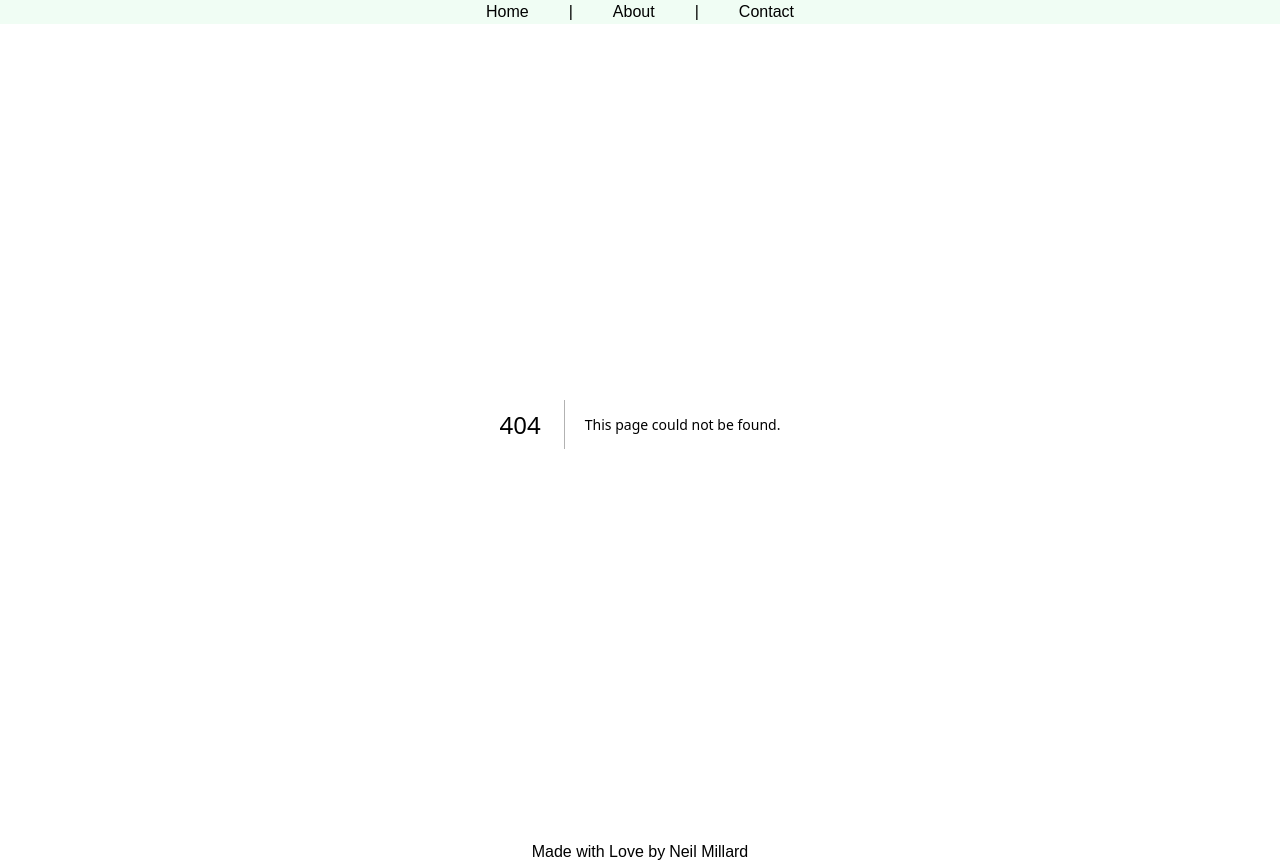
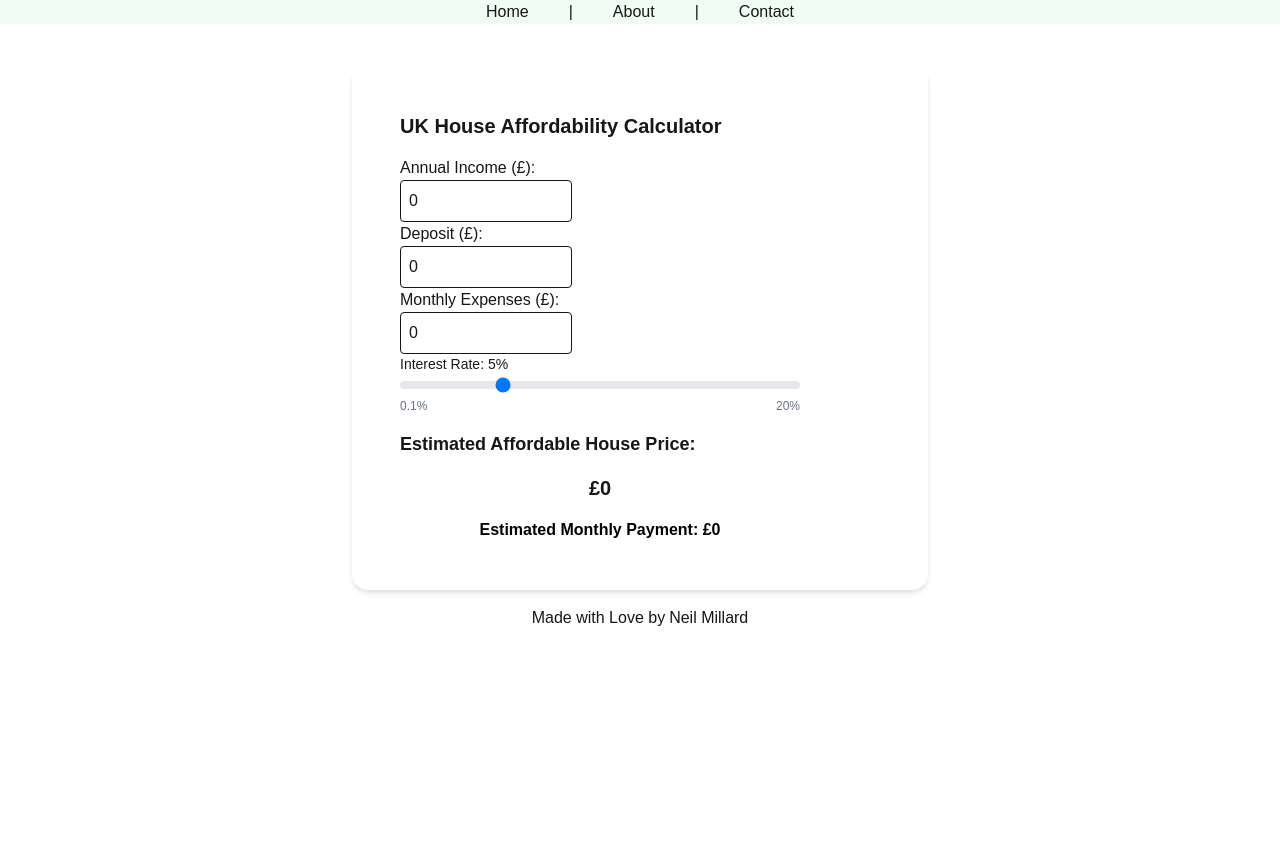
Before and after one commit to neilmillard/tools-budget, a Next.js app: page /afford in a window 1280 px wide. Before the commit this address had no page. After the commit the page ends 800 px from the top, so only its background shows below. Built offline with nearby package versions, Linux system fonts and the light colour scheme.

Commit message:
Add Mortgage Affordability

```diff
--- /dev/null
+++ b/src/app/afford/page.tsx
@@ -0,0 +1,7 @@
+import AffordabilityCalculator from "@/app/components/AffordabilityCalculator";
+
+export default function Afford() {
+    return (
+        <AffordabilityCalculator />
+    )
+}
--- /dev/null
+++ b/src/app/components/AffordabilityCalculator.tsx
@@ -0,0 +1,106 @@
+'use client';
+
+import React, {ChangeEvent, useEffect, useState} from "react";
+import {SliderInput} from "@/app/components/SliderInput";
+
+export default function AffordabilityCalculator() {
+    const defaultInterestRate: number = 5.0
+    const [income, setIncome] = useState(0);
+    const [deposit, setDeposit] = useState(0);
+    const [expenses, setExpenses] = useState(0);
+    const [interestRate, setInterestRate] = useState(defaultInterestRate); // Default interest rate
+    const [monthlyPayment, setMonthlyPayment] = useState(0);
+    const [maxed, setMaxed] = React.useState<boolean>(false);
+    const [result, setResult] = useState("");
+
+    useEffect(() => {
+        calculateAffordability();
+    }, [income, deposit, expenses, interestRate]);
+
+    const calculateAffordability = () => {
+        const payments = 25 * 12;
+        const maxMortgage = income * 4.5; // Adjust based on interest rate
+        // Monthly interest rate
+        const monthlyRate = interestRate / 100 / 12;
+        const x = Math.pow(1 + monthlyRate, payments);
+        const monthlyPayment = ((maxMortgage * x * monthlyRate) / (x - 1));
+        // find max mortgage payment
+        const maxMonthlyPayment = (income / 12) - expenses;
+        if (monthlyPayment > maxMonthlyPayment) {
+            if (maxMonthlyPayment < 0){
+                setResult("Too Many Expenses");
+                setMonthlyPayment(0)
+                return
+            }
+            // P = PMT × [1 - (1 + r)^(-n)] ÷ r
+            const maxMonthMortgage = maxMonthlyPayment * ((1 - Math.pow(1 + monthlyRate, -payments)) / monthlyRate);
+
+            setResult("£" + (maxMonthMortgage + deposit).toFixed(0));
+            setMonthlyPayment(+maxMonthlyPayment.toFixed(2))
+            setMaxed(true);
+        } else {
+            setResult("£" + (maxMortgage + deposit).toFixed(0));
+            setMonthlyPayment(+monthlyPayment.toFixed(2));
+            setMaxed(false);
+        }
+    };
+
+    const handleInterestRateChange = (e: ChangeEvent<HTMLInputElement>): void => {
+        const value = parseFloat(e.target.value);
+        setInterestRate(value);
+    };
+
+    return (
+        <div className="max-w-xl mx-auto p-6 bg-white rounded-2xl shadow-md mt-10">
+            <div className="w-full max-w-md p-6">
+                <h3 className="text-xl font-bold mb-4">UK House Affordability Calculator</h3>
+                <label>Annual Income (£):</label>
+                <input
+                    type="number"
+                    className="flex w-[43%] p-2 border rounded"
+                    placeholder="Enter your income"
+                    value={income}
+                    onChange={(e) => setIncome(Number(e.target.value))}
+                />
+                <label>Deposit (£):</label>
+                <input
+                    type="number"
+                    className="flex w-[43%] p-2 border rounded"
+                    placeholder="Enter your deposit"
+                    value={deposit}
+                    onChange={(e) => setDeposit(Number(e.target.value))}
+                />
+                <label>Monthly Expenses (£):</label>
+                <input
+                    type="number"
+                    className="flex w-[43%] p-2 border rounded"
+                    placeholder="Enter monthly expenses"
+                    value={expenses}
+                    onChange={(e) => setExpenses(Number(e.target.value))}
+                />
+                <SliderInput
+                    label="Interest Rate"
+                    value={interestRate}
+                    onChange={handleInterestRateChange}
+                    min={0.1}
+                    max={20}
+                    step={0.1}
+                    unit="%"
+                />
+                {result && (
+                    <div>
+                        <div className="mt-4 text-lg font-semibold">
+                            Estimated Affordable House Price:
+                        </div>
+                        <div className="mt-4 text-xl font-bold justify-center flex">
+                            {result}
+                        </div>
+                        <div className={`mt-4 text-l font-bold justify-center flex ${maxed ? "bg-red-500 text-white" : "text-black"}`}>
+                                Estimated Monthly Payment: £{monthlyPayment}
+                        </div>
+                    </div>
+                )}
+            </div>
+        </div>
+    )
+}
--- a/src/app/components/NavBar.tsx
+++ b/src/app/components/NavBar.tsx
@@ -10,6 +10,6 @@ export function NavBar() {
     return <nav className="hidden md:flex gap-10 h-full flex-row justify-center bg-green-50">
         <Link href="/" className={isActive("/") ? "font-bold" : "" + "flex flex-col justify-center"}><span> Home </span></Link> |
         <Link href="/about/" className={isActive("/about/") ? "font-bold" : "" + "flex flex-col justify-center"}><span> About </span></Link> |
-        <Link href="/contact" className={isActive("/contact/") ? "font-bold" : "" + "flex flex-col justify-center"}><span> Contact </span></Link>
+        <Link href="/contact/" className={isActive("/contact/") ? "font-bold" : "" + "flex flex-col justify-center"}><span> Contact </span></Link>
     </nav>;
 }
--- a/src/app/components/SliderInput.tsx
+++ b/src/app/components/SliderInput.tsx
@@ -1,7 +1,7 @@
 // Props interface for SliderInput
 import {ChangeEvent, Component} from "react";
 
-interface SliderInputProps {
+export interface SliderInputProps {
     label: string;
     value: number;
     onChange: (e: ChangeEvent<HTMLInputElement>) => void;
--- a/src/app/page.tsx
+++ b/src/app/page.tsx
@@ -4,11 +4,14 @@ export default function Home() {
     return (
         <div className="w-[83%] mx-auto p-6 bg-white rounded-2xl shadow-md mt-10">
             <h2 className="text-xl font-bold mb-4">Money Tools</h2>
-            <button className={"p-2 rounded bg-blue-500 text-white"} >
+            <button className={"p-2 rounded bg-blue-500 text-white"}>
                 <Link href="/budget/">Budget Planner</Link>
             </button>
-            <button className={"ml-4 p-2 rounded bg-blue-500 text-white"} >
+            <button className={"ml-4 p-2 rounded bg-blue-500 text-white"}>
                 <Link href="/mortgage/">Mortgage Calculator</Link>
+            </button>
+            <button className={"ml-4 p-2 rounded bg-blue-500 text-white"}>
+                <Link href="/afford/">Mortgage Affordability Calculator</Link>
             </button>
         </div>
     )
```
Also changed, not shown: 1 other file (tests, documents, lock files or other folders).
